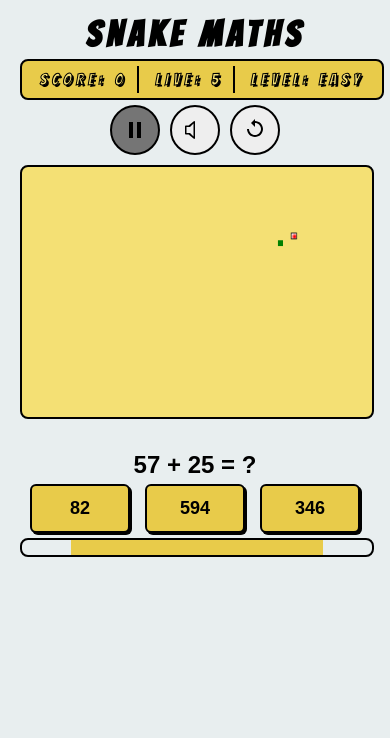
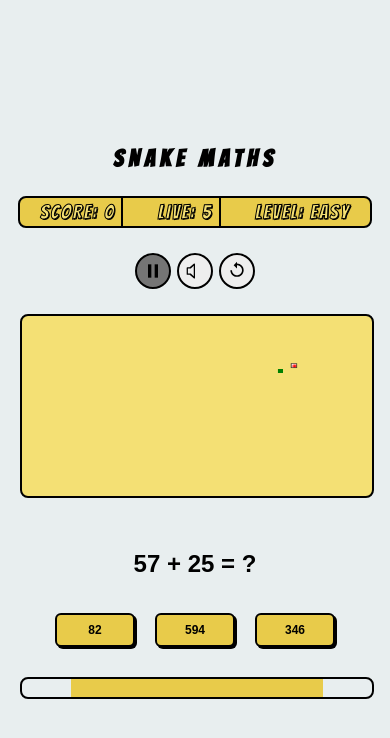
Before and after one commit to Abdussalam-popsy/Snake-Maths, a plain HTML site: page index.html in a window 390 px wide. Both pictures are taken after a click on the button "Start Game". Drawn offline with Linux system fonts and the light colour scheme.

Commit message:
improve mobile view

```diff
--- a/styles.css
+++ b/styles.css
@@ -78,12 +78,9 @@ body {
 
 .control-section span {
     font-family: 'Bangers', Arial, sans-serif; /* Explicitly set */
-    letter-spacing: 5px; /* Apply letter-spacing */
     font-size: 20px;
     color: #F4E074;
-    text-shadow: 2px 2px 0 #000;
     -webkit-text-stroke: 1px #000;
-    text-stroke: 1px #000;
 }
 
 #control-buttons {
@@ -215,109 +212,131 @@ button:hover {
     background: #666;
 }
 
-@media (max-width: 768px) {
+/* Mobile optimizations for 425px and below */
+@media (max-width: 425px) {
+    body {
+        align-items: flex-start; /* Align content to the top */
+        height: 100vh; /* Use full viewport height */
+        min-height: 100vh; /* Ensure at least full viewport height */
+        overflow-y: auto; /* Enable scrolling if content overflows */
+    }
+
     #start-screen, #game-over-screen {
-        width: 100%;
-        padding: 15px;
+        width: 90%;
+        padding: 20px;
         box-sizing: border-box;
         position: absolute;
         top: 50%;
         left: 50%;
-        transform: translate(-50%, -50%); /* Center the start screen vertically and horizontally */
+        transform: translate(-50%, -50%);
         max-height: 80vh;
         overflow-y: auto;
+        min-height: 100px;
+        display: flex;
+        flex-direction: column;
+        gap: 8px;
+      }
+
+    #start-screen h1, #game-over-screen h1 {
+        font-size: 24px; /* Reduced for tighter fit */
+        margin: 5px 0; /* Reduced margin */
+    }
+
+    #start-screen p {
+        font-size: 14px; /* Reduced font size for description */
+        margin: 5px 0; /* Reduced margin */
     }
 
     #game-screen {
         width: 100%;
         box-sizing: border-box;
-        padding: 10px 0;
+        padding: 0;
         display: flex;
         flex-direction: column;
         align-items: center;
-        height: 100%;
-        max-height: 850px;
-        overflow-y: auto; /* Enable scrolling if content exceeds viewport */
+        min-height: 100vh;
+        overflow-y: auto;
+        align-content: center;
     }
 
     #game-title {
-        font-size: 36px;
-        margin: 5px 0;
-    }
-
-    #start-screen h1, #game-over-screen h1 {
-        font-size: 36px;
-        margin: 5px 0;
+        font-size: 24px; /* Reduced for mobile */
+        margin: 5px 0; /* Reduced margin */
     }
 
     #game-controls {
-        width: calc(100% - 40px); /* 20px margin on both sides */
-        margin: 5px 20px;
+        width: calc(100% - 40px);
+        margin: 25px auto;
         justify-content: space-around;
+        padding: 0px;
+        height: 28px;
+      }
+
+    .control-section {
+        padding: 2px 6px; /* Further reduced padding */
     }
 
     .control-section span {
-        font-size: 16px; /* Reduced for better spacing */
+        letter-spacing: 2px; /* Reduced for better fit */
+        text-shadow: 1px 1px 0 #000;
     }
 
     #control-buttons {
-        flex-direction: row; /* Align horizontally on mobile */
+        flex-direction: row; /* Align horizontally */
         justify-content: center;
-        gap: 10px;
-        margin: 5px 0;
+        gap: 6px; /* Further reduced gap for mobile */
+        margin: 5px 0; /* Reduced margin */
     }
 
     button {
-        padding: 12px 25px;
-        font-size: 20px;
+        padding: 8px 16px; /* Slightly smaller but still thumb-friendly */
+        font-size: 14px; /* Reduced for mobile */
     }
 
     #pause-button, #audio-toggle, #restart-button {
-        padding: 10px;
-        width: 50px;
-        height: 50px;
+        padding: 6px; /* Further reduced */
+        width: 36px; /* Slightly smaller */
+        height: 36px;
     }
 
     #game-canvas {
-        width: calc(100% - 40px); /* 20px margin on both sides */
-        height: 250px; /* Reduced height to fit within 850px */
-        margin: 5px 20px;
+        width: calc(100% - 40px);
+        height: 180px;
+        margin: 20px;
     }
 
     #question-area {
         margin-top: 5px;
-        position: relative; /* Ensure proper stacking */
-    }
-
-    #question {
-        font-size: 24px;
-        margin-bottom: 5px;
+        position: relative;
+        display: flex;
+        flex-direction: column;
+        gap: 20px;
     }
 
     #multiple-choice {
-        flex-direction: row; /* Align horizontally on mobile */
+        flex-direction: row;
         justify-content: center;
-        gap: 15px; /* Increased gap for thumb-friendliness */
-        margin: 5px 0;
-        flex-wrap: wrap; /* Allow wrapping if buttons don't fit */
+        gap: 20px;
+        margin: 5px auto;
+        flex-wrap: wrap;
     }
 
     .choice {
-        padding: 12px 25px;
-        font-size: 18px;
-        width: 100px; /* Reduced width for horizontal alignment */
+        padding: 8px 16px; /* Slightly smaller but still thumb-friendly */
+        font-size: 12px; /* Further reduced for mobile */
+        width: 80px; /* Further reduced width */
         text-align: center;
     }
 
     #timer-bar {
         width: calc(100% - 40px); /* 20px margin on both sides */
-        margin: 5px 20px;
-        height: 15px;
-        position: relative; /* Revert to original relative positioning */
+        margin: 5px 20px; /* Reduced margin */
+        height: 18px; /* Slightly increased for visibility */
+        position: relative;
     }
 }
 
-@keyframes fadeIn {
-    from { opacity: 0; transform: scale(0.9); }
-    to { opacity: 1; transform: scale(1); }
+/* Ensure viewport meta tag is applied (add to index.html if missing) */
+@supports (-webkit-overflow-scrolling: touch) {
+    /* This is a hack to target mobile devices, but add the meta tag for reliability */
 }
```
